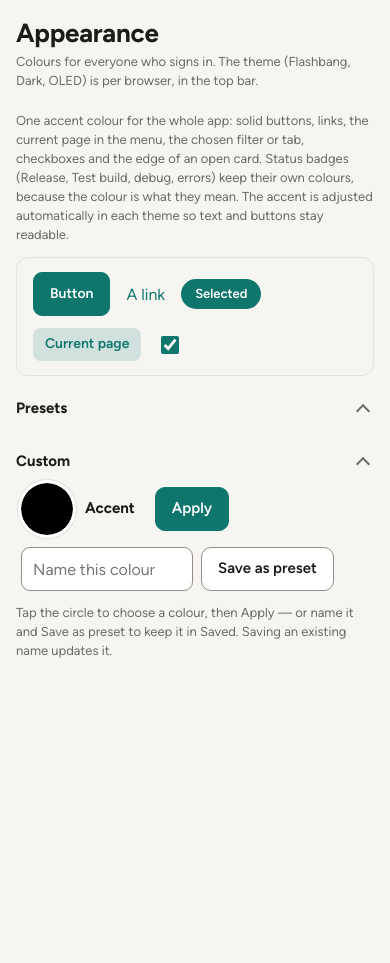
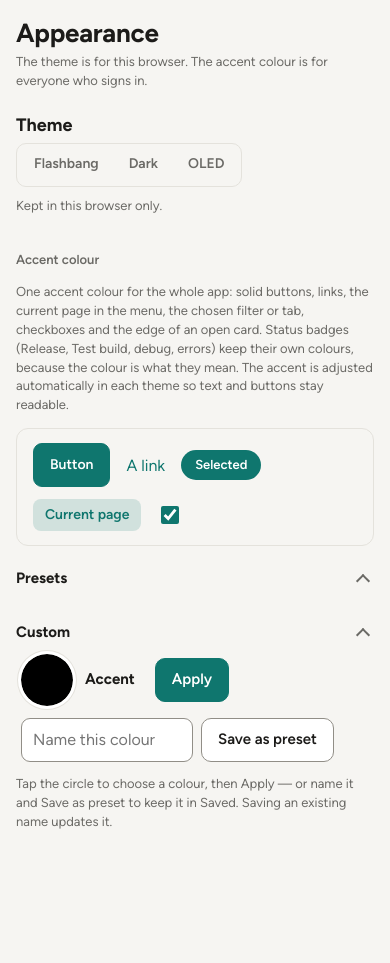
Before and after one commit to darthrater78/adb-server, a FastAPI app: template app/templates/settings_appearance.html in a window 390 px wide. Shown: the part 69-1032 px from the top of the page. Before the commit the page ends 727 px from the top, so only its background shows below. Run offline with FastAPI, Linux system fonts and the light colour scheme; the template is opened without the code that fills it, so the values that code supplies are empty; parts of the project's set-up code (start-up, migrations or seed data) failed here and were passed over.

Commit message:
feat: pick the theme on Settings → Appearance on phones
The phone top bar keeps the app's name and Log out. Wide screens keep
the switcher in the bar as well.

Co-Authored-By: Claude Opus 5.5 <noreply@anthropic.com>
Claude-Session: https://claude.ai/code/session_01QxeaV7594vTivD23zdyG9Y

```diff
--- a/app/static/style.css
+++ b/app/static/style.css
@@ -1155,7 +1155,9 @@ fieldset.choice legend { font-size: 13px; font-weight: 600; color: var(--muted);
   }
   .header-tools { margin-left: auto; gap: 8px; }
   .header-links { display: none; }
-  button.theme-btn { height: 30px; padding: 0 8px; }
+  /* The bar keeps the name and Log out; the theme is picked on Settings → Appearance. */
+  .site-header .theme-switcher { display: none; }
+  button.theme-btn { height: 36px; padding: 0 14px; font-size: 14px; }
   .logout-form button { height: 36px; padding: 0 12px; font-size: 13px; }
 
   /* The nav is a bottom tab bar: five icons with labels. */
@@ -1273,7 +1275,6 @@ fieldset.choice legend { font-size: 13px; font-weight: 600; color: var(--muted);
   .row-grid > .row-follow { grid-area: follow; align-self: center; }
   .row-grid > .row-follow:empty, .row-grid > .row-actions:empty { display: none; }
   .push-what, .sig-ok { display: none; }
-  .brand-name { display: none; }
   .row-head { display: none; }
   .row-head + .row-grid, .row-head + .row-item { border-top: 0; }
   .row-grid > .row-title { display: contents; }
@@ -1423,3 +1424,7 @@ details.panel.fold:not(.panel-warn)[open] > summary, .device-card[open] > summar
 .connection-actions { align-items: center; }
 .connection-actions form { margin: 0; }
 .connection-actions input[type="text"] { width: 14rem; max-width: 100%; }
+
+/* Settings → Appearance: the theme switcher, as in the top bar. */
+.theme-setting { display: flex; flex-wrap: wrap; align-items: center; gap: 10px 14px; margin: 0 0 18px; }
+.theme-setting .theme-switcher { display: inline-flex; }
--- /dev/null
+++ b/app/templates/_theme_switcher.html
@@ -0,0 +1,12 @@
+{# Flashbang / Dark / OLED, kept per browser in a cookie. In the top bar on
+   wide screens, and on Settings → Appearance (the only place on phones). #}
+<div class="theme-switcher" role="group" aria-label="Theme">
+  {% for t, label in [("flashbang", "Flashbang"), ("dark", "Dark"), ("oled", "OLED")] %}
+  <form method="post" action="/theme" class="theme-form">
+    <input type="hidden" name="csrf_token" value="{{ csrf_token }}">
+    <input type="hidden" name="next" value="{{ current_path }}">
+    <input type="hidden" name="theme" value="{{ t }}">
+    <button type="submit" class="theme-btn{{ ' active' if theme == t else '' }}"{% if theme == t %} aria-pressed="true"{% endif %}>{{ label }}</button>
+  </form>
+  {% endfor %}
+</div>
--- a/app/templates/base.html
+++ b/app/templates/base.html
@@ -33,16 +33,7 @@
            title="Release notes for v{{ app_version }}">v{{ app_version }}<span class="link-word"><span class="link-word-long"> release</span> notes</span></a>
         <a href="{{ repo_url }}" rel="noopener noreferrer" title="ADB Server on GitHub">GitHub</a>
       </span>
-      <div class="theme-switcher" role="group" aria-label="Theme">
-        {% for t, label in [("flashbang", "Flashbang"), ("dark", "Dark"), ("oled", "OLED")] %}
-        <form method="post" action="/theme" class="theme-form">
-          <input type="hidden" name="csrf_token" value="{{ csrf_token }}">
-          <input type="hidden" name="next" value="{{ current_path }}">
-          <input type="hidden" name="theme" value="{{ t }}">
-          <button type="submit" class="theme-btn{{ ' active' if theme == t else '' }}"{% if theme == t %} aria-pressed="true"{% endif %}>{{ label }}</button>
-        </form>
-        {% endfor %}
-      </div>
+      {% include "_theme_switcher.html" %}
       <form method="post" action="/logout" class="logout-form">
         <input type="hidden" name="csrf_token" value="{{ csrf_token }}">
         <button type="submit" class="secondary">Log out</button>
--- a/app/templates/settings_appearance.html
+++ b/app/templates/settings_appearance.html
@@ -4,7 +4,17 @@
 {% block content %}
 {% include "_settings_nav.html" %}
 <h1>Appearance</h1>
-<p class="page-intro muted">Colours for everyone who signs in. The theme (Flashbang, Dark, OLED) is per browser, in the top bar.</p>
+<p class="page-intro muted">The theme is for this browser. The accent colour is for everyone who signs in.</p>
+
+<section class="settings-section">
+  <h2>Theme</h2>
+  <div class="theme-setting">
+    {% include "_theme_switcher.html" %}
+    <span class="muted">{% if theme == "auto" %}Following this device's light or dark setting until you pick one.{% else %}Kept in this browser only.{% endif %}</span>
+  </div>
+</section>
+
+<h2 class="section-title">Accent colour</h2>
 
 <section class="settings-section">
   <p class="muted">One accent colour for the whole app: solid buttons, links, the current page in the menu, the
```
Also changed, not shown: tests/test_web.py (+8 -0 lines).
